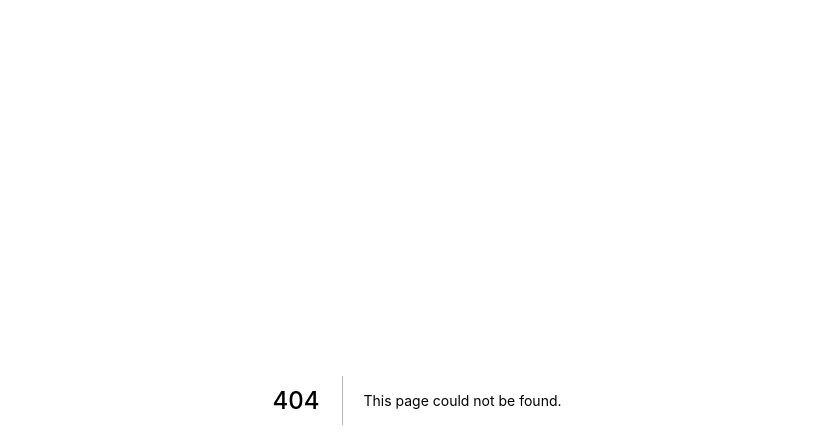
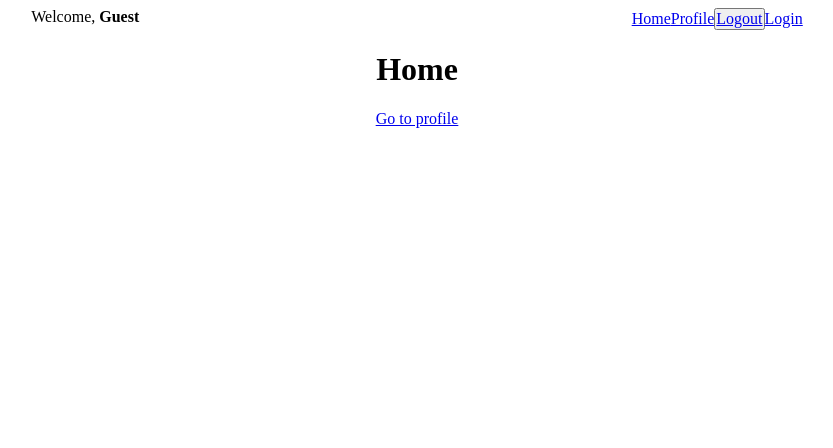
Before and after one commit to sahilmob/nextjs-authentication, a Next.js app: page / in a window 1280 px wide. Before the commit this address had no page. Shown: the top 448 px of the page, without its empty margins (223-1056 px from the left). Built offline with nearby package versions, Linux system fonts and the light colour scheme.

Commit message:
create index page

```diff
--- /dev/null
+++ b/pages/index.js
@@ -0,0 +1,16 @@
+import Layout from "../components/Layout";
+import Link from "next/link";
+
+import React from "react";
+
+const index = () => {
+	return (
+		<Layout title="Home">
+			<Link href="/profile">
+				<a>Go to profile</a>
+			</Link>
+		</Layout>
+	);
+};
+
+export default index;
```
